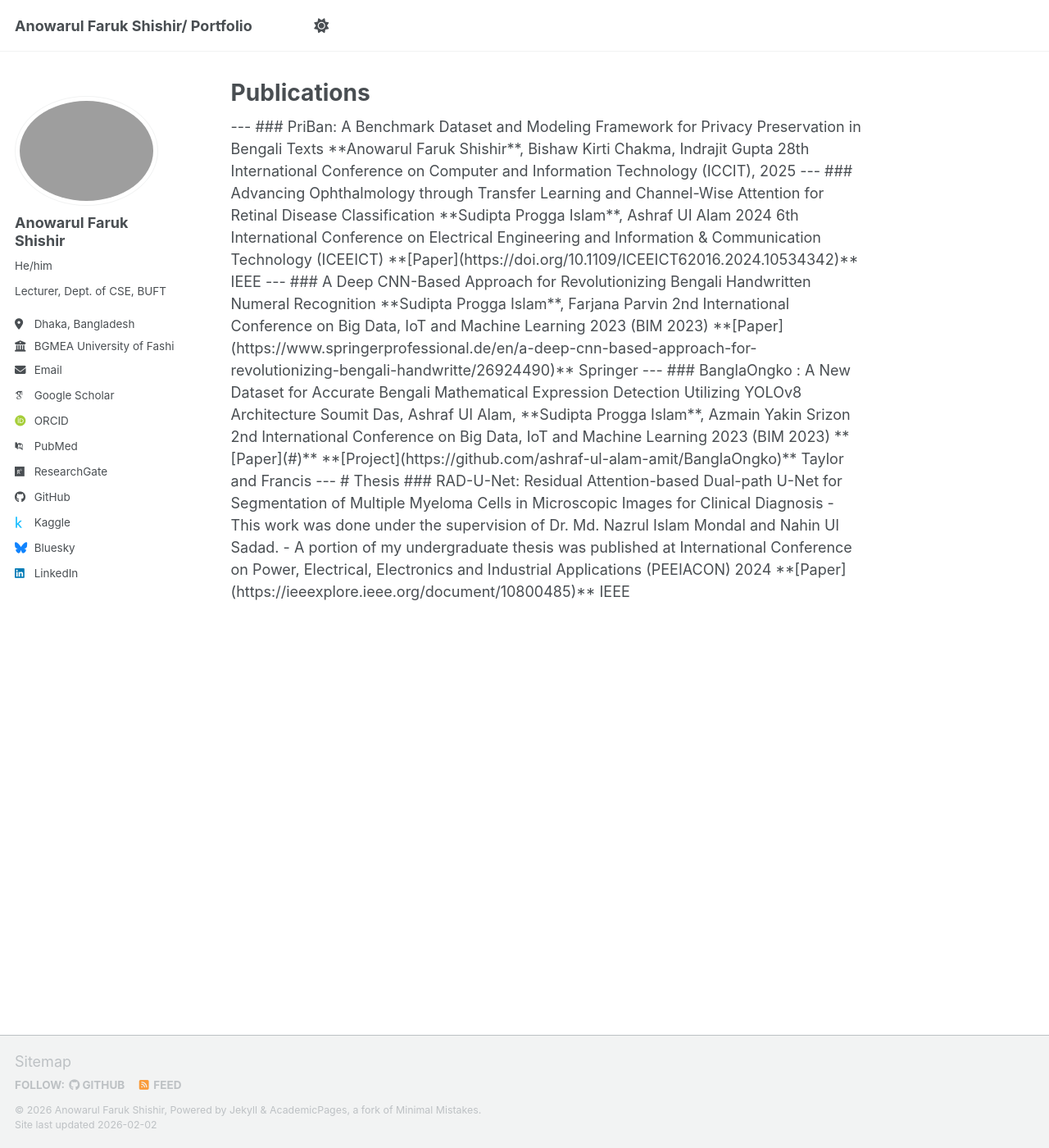
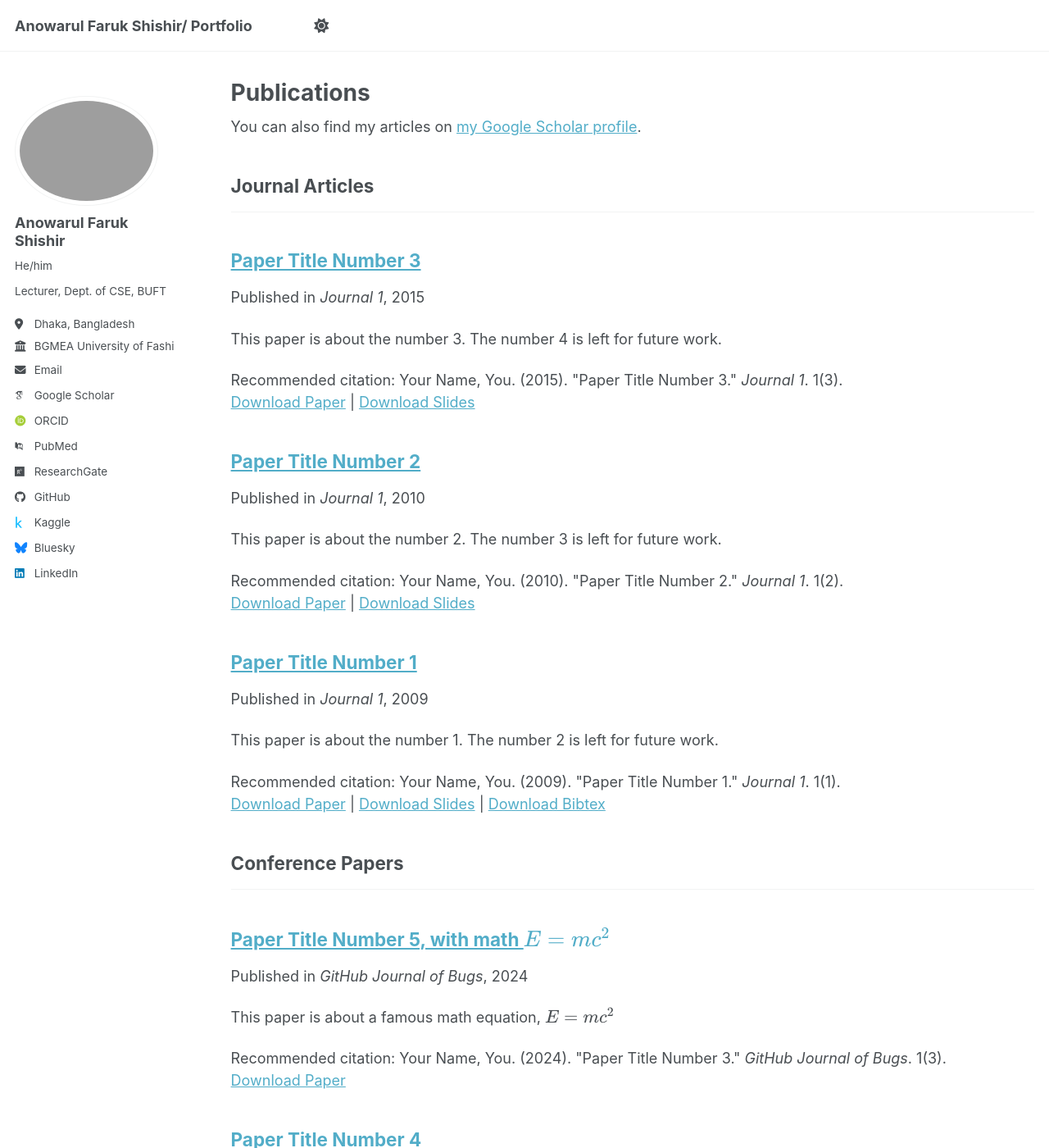
Before and after one commit to shishir1809047/afshishir, a Jekyll site: the page built from _pages/publications.html, in a window 1280 px wide and 1400 px high. Shown: the whole window at 82% size. Built offline with Jekyll 4.4.1, drawn with Linux system fonts in a browser that asks for light colours; some web fonts are replaced; a script bundle is joined from its source files by our own code; library files that are not in the unit come from our copies; some of the changed text lies outside the part shown.

Commit message:
Update publications.html

```diff
--- a/_pages/publications.html
+++ b/_pages/publications.html
@@ -1,39 +1,33 @@
 ---
+layout: archive
 title: "Publications"
 permalink: /publications/
----
-<!-- You can also find my articles on my [Google Scholar](https://scholar.google.com/citations?user=-TO5ICoAAAAJ&hl=en) profile -->
----
-### PriBan: A Benchmark Dataset and Modeling Framework for Privacy Preservation in Bengali Texts
-**Anowarul Faruk Shishir**, Bishaw Kirti Chakma, Indrajit Gupta
- 28th International Conference on Computer and Information Technology (ICCIT), 2025
-
+author_profile: true
 ---
 
-### Advancing Ophthalmology through Transfer Learning and Channel-Wise Attention for Retinal Disease Classification
-**Sudipta Progga Islam**, Ashraf UI Alam
-2024 6th International Conference on Electrical Engineering and Information & Communication Technology (ICEEICT) **[Paper](https://doi.org/10.1109/ICEEICT62016.2024.10534342)**
-IEEE
+{% if site.author.googlescholar %}
+  <div class="wordwrap">You can also find my articles on <a href="{{site.author.googlescholar}}">my Google Scholar profile</a>.</div>
+{% endif %}
 
----
+{% include base_path %}
 
-### A Deep CNN-Based Approach for Revolutionizing Bengali Handwritten Numeral Recognition
-**Sudipta Progga Islam**, Farjana Parvin
-2nd International Conference on Big Data, IoT and Machine Learning 2023 (BIM 2023) **[Paper](https://www.springerprofessional.de/en/a-deep-cnn-based-approach-for-revolutionizing-bengali-handwritte/26924490)**
-Springer
-
-
----
-
-### BanglaOngko : A New Dataset for Accurate Bengali Mathematical Expression Detection Utilizing YOLOv8 Architecture
-Soumit Das, Ashraf UI Alam, **Sudipta Progga Islam**, Azmain Yakin Srizon
-2nd International Conference on Big Data, IoT and Machine Learning 2023 (BIM 2023) **[Paper](#)**  **[Project](https://github.com/ashraf-ul-alam-amit/BanglaOngko)**
-Taylor and Francis
-
-
----
-# Thesis
-### RAD-U-Net: Residual Attention-based Dual-path U-Net for Segmentation of Multiple Myeloma Cells in Microscopic Images for Clinical Diagnosis
-- This work was done under the supervision of Dr. Md. Nazrul Islam Mondal and Nahin Ul Sadad.
-- A portion of my undergraduate thesis was published at International Conference on Power, Electrical, Electronics and Industrial Applications (PEEIACON) 2024 **[Paper](https://ieeexplore.ieee.org/document/10800485)**
-IEEE
+<!-- New style rendering if publication categories are defined -->
+{% if site.publication_category %}
+  {% for category in site.publication_category  %}
+    {% assign title_shown = false %}
+    {% for post in site.publications reversed %}
+      {% if post.category != category[0] %}
+        {% continue %}
+      {% endif %}
+      {% unless title_shown %}
+        <h2>{{ category[1].title }}</h2><hr />
+        {% assign title_shown = true %}
+      {% endunless %}
+      {% include archive-single.html %}
+    {% endfor %}
+  {% endfor %}
+{% else %}
+  {% for post in site.publications reversed %}
+    {% include archive-single.html %}
+  {% endfor %}
+{% endif %}
```
